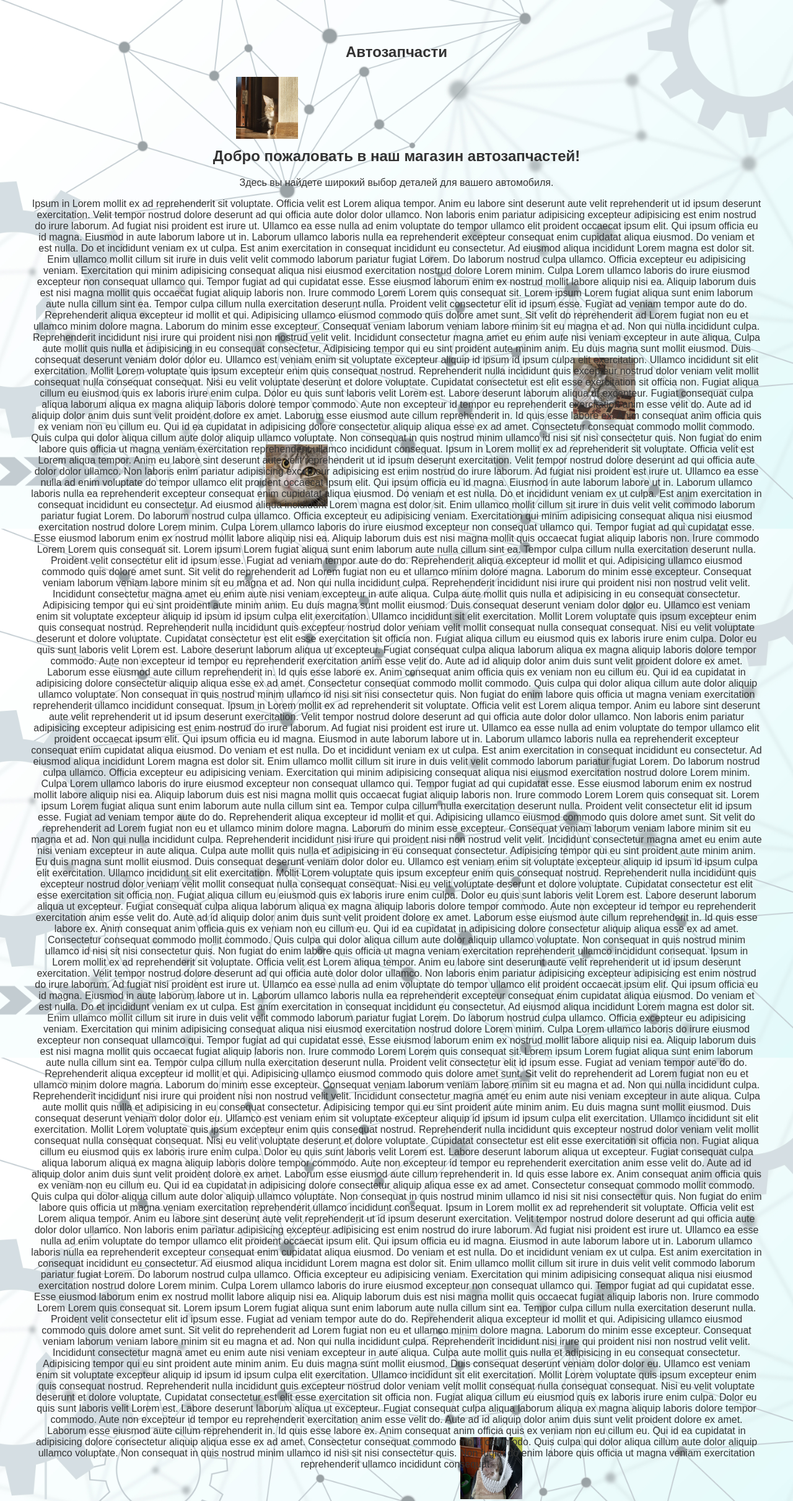
After one commit to Dmitruk-Bohdan/253504_DMITRUK_7, a Django app: template IGI/LR5/DjangoProject/mainapp/templates/scrolldemo.html in a window 1280 px wide. The commit adds this page. Shown: the whole page at 62% size. Run offline with Django 3.2, Linux system fonts and the light colour scheme; the template is opened without the code that fills it, so the values that code supplies are empty.

```diff
--- /dev/null
+++ b/IGI/LR5/DjangoProject/mainapp/static/css/scrolldemo.css
@@ -0,0 +1,77 @@
+/* Общие стили */
+body {
+  font-family: 'Arial', sans-serif;
+  background-image: url('../images/scrolldemo/bg.jpg');
+  background-position: center;
+  background-repeat: no-repeat;
+  background-attachment: fixed;
+  background-size: cover;
+  margin: 0;
+  padding: 0;
+  color: #333;
+  overflow-x: hidden; /* Ограничиваем горизонтальный скролл */
+  height: 100%; /* Задаём высоту для body */
+}
+
+/* Секция с деталями (теперь она не перекрывает остальные блоки) */
+#top {
+  position: relative;
+  text-align: center;
+  padding: 50px 0;
+  z-index: -1; /* Фон будет за всеми элементами */
+}
+
+#top img {
+  width: 100%; /* Фон растягивается на весь экран */
+  height: auto;
+}
+
+/* Секция контента */
+#content {
+  text-align: center;
+  padding: 50px;
+  z-index: 1; /* Содержимое будет поверх картинок */
+  position: relative;
+}
+
+/* Стили для картинок, которые будут двигаться */
+#top img,
+#content img {
+  position: absolute; /* Картинки могут быть свободно расположены */
+  z-index: 1000; /* Картинки всегда будут поверх других элементов */
+  width: 100px; /* Размер картинок */
+  height: 100px;
+  pointer-events: none; /* Чтобы не блокировать взаимодействие с другими элементами */
+}
+
+#bg-part1, #bg-part2, #bg-part3, #bg-part4 {
+  position: fixed; /* Зафиксированные картинки на фоне */
+  z-index: -1; /* Картинки должны быть позади всех блоков */
+  width: 200px; /* Размер картинок */
+  height: 200px;
+  opacity: 0.6;
+}
+
+#bg-part1 {
+  left: -200px; /* Изображение слева */
+  top: 50%;
+  transform: translateY(-50%);
+}
+
+#bg-part2 {
+  right: -200px; /* Изображение справа */
+  top: 30%;
+  transform: translateY(-50%);
+}
+
+#bg-part3 {
+  left: -200px; /* Изображение слева */
+  top: 70%;
+  transform: translateY(-50%);
+}
+
+#bg-part4 {
+  right: -200px; /* Изображение справа */
+  top: 80%;
+  transform: translateY(-50%);
+}
--- /dev/null
+++ b/IGI/LR5/DjangoProject/mainapp/static/scripts/scrolldemo.js
@@ -0,0 +1,69 @@
+document.addEventListener("DOMContentLoaded", function () {
+  const bgParts = [
+    document.getElementById('bg-part1'),
+    document.getElementById('bg-part2'),
+    document.getElementById('bg-part3'),
+    document.getElementById('bg-part4')
+];
+
+// Функция для перемещения картинок на фоне
+function moveBackgroundImages() {
+    const scrollPosition = window.scrollY;
+
+    // Двигаем картинки слева и справа
+    bgParts.forEach((part, index) => {
+        const speed = index % 2 === 0 ? 0.2 : 0.3; // Скорость для разных картинок
+        if (index % 2 === 0) {
+            part.style.left = -200 + scrollPosition * speed + 'px'; // Перемещаем картинки слева
+        } else {
+            part.style.right = -200 + scrollPosition * speed + 'px'; // Перемещаем картинки справа
+        }
+    });
+}
+
+// Запускаем движение при прокрутке страницы
+window.addEventListener('scroll', moveBackgroundImages);
+
+
+  // Получаем все изображения деталей
+  const parts = document.querySelectorAll("#top img");
+  const speed = 2; // Скорость движения картинок
+  const maxX = document.body.scrollWidth - 100; // Максимальная горизонтальная позиция (ширина страницы)
+  const maxY = document.body.scrollHeight - 100; // Максимальная вертикальная позиция (высота страницы)
+
+  // Начальные координаты и направления для каждой картинки
+  const state = Array.from(parts).map(part => ({
+      element: part,
+      x: Math.random() * maxX, // Начальная позиция по оси X
+      y: Math.random() * maxY, // Начальная позиция по оси Y
+      dx: (Math.random() - 0.5) * speed, // Скорость по оси X
+      dy: (Math.random() - 0.5) * speed, // Скорость по оси Y
+  }));
+
+  // Функция обновления позиции
+  function updatePositions() {
+      state.forEach(item => {
+          // Обновляем позицию
+          item.x += item.dx;
+          item.y += item.dy;
+
+          // Проверяем столкновение с краем страницы и меняем направление
+          if (item.x <= 0 || item.x >= maxX) {
+              item.dx = -item.dx; // Изменяем направление по оси X
+          }
+          if (item.y <= 0 || item.y >= maxY) {
+              item.dy = -item.dy; // Изменяем направление по оси Y
+          }
+
+          // Обновляем положение картинки
+          item.element.style.left = item.x + "px";
+          item.element.style.top = item.y + "px";
+      });
+
+      // Повторно вызываем updatePositions на следующем кадре
+      requestAnimationFrame(updatePositions);
+  }
+
+  // Начинаем обновление
+  updatePositions();
+});
--- a/IGI/LR5/DjangoProject/mainapp/templates/base_generic.html
+++ b/IGI/LR5/DjangoProject/mainapp/templates/base_generic.html
@@ -45,6 +45,7 @@
               {% block sidebar %}
               <ul>
                 <li><a href="{% url 'demo' %}">DemoPage</a></li>
+                <li><a href="{% url 'scrolldemo' %}">ScrollDemoPage</a></li>
                 <li><a href="{% url 'products' %}">Catalog</a></li>
                 <li><a href="{% url 'about_us'%}">About us</a></li>
                 <li><a href="{% static 'docs/autoshop-privacy-policy.pdf' %}" download>Privacy policy</a></li>
--- /dev/null
+++ b/IGI/LR5/DjangoProject/mainapp/templates/scrolldemo.html
@@ -0,0 +1,123 @@
+<!DOCTYPE html>
+<html lang="en">
+<head>
+  <meta charset="UTF-8">
+  <meta name="viewport" content="width=device-width, initial-scale=1.0">
+  <title>Автомагазин - Анимация деталей</title>
+  {% load static %}
+  <link rel="stylesheet" href="{% static 'css/scrolldemo.css' %}" />
+</head>
+<body>
+  <img src="{% static 'images/scrolldemo/img5.png' %}" id="bg-part1" alt="Деталь 5">
+  <img src="{% static 'images/scrolldemo/img6.png' %}" id="bg-part2" alt="Деталь 6">
+  <img src="{% static 'images/scrolldemo/img7.png' %}" id="bg-part3" alt="Деталь 7">
+  <img src="{% static 'images/scrolldemo/img8.png' %}" id="bg-part4" alt="Деталь 8">
+  <section id="top">
+    <h2 id="text">Автозапчасти</h2>
+    <img src="{% static 'images/scrolldemo/img1.jpg' %}" id="part1" alt="Деталь 1">
+    <img src="{% static 'images/scrolldemo/img2.jpg' %}" id="part2" alt="Деталь 2">
+    <img src="{% static 'images/scrolldemo/img3.jpg' %}" id="part3" alt="Деталь 3">
+    <img src="{% static 'images/scrolldemo/img4.jpg' %}" id="part4" alt="Деталь 4">
+  </section>
+  <section id="content">
+    <h2>Добро пожаловать в наш магазин автозапчастей!</h2>
+    <p>Здесь вы найдете широкий выбор деталей для вашего автомобиля.</p>
+    Ipsum in Lorem mollit ex ad reprehenderit sit voluptate. Officia velit est Lorem aliqua tempor. Anim eu labore sint deserunt aute velit reprehenderit ut id ipsum deserunt exercitation. Velit tempor nostrud dolore deserunt ad qui officia aute dolor dolor ullamco. Non laboris enim pariatur adipisicing excepteur adipisicing est enim nostrud do irure laborum.
+
+Ad fugiat nisi proident est irure ut. Ullamco ea esse nulla ad enim voluptate do tempor ullamco elit proident occaecat ipsum elit. Qui ipsum officia eu id magna. Eiusmod in aute laborum labore ut in. Laborum ullamco laboris nulla ea reprehenderit excepteur consequat enim cupidatat aliqua eiusmod.
+
+Do veniam et est nulla. Do et incididunt veniam ex ut culpa. Est anim exercitation in consequat incididunt eu consectetur.
+
+Ad eiusmod aliqua incididunt Lorem magna est dolor sit. Enim ullamco mollit cillum sit irure in duis velit velit commodo laborum pariatur fugiat Lorem. Do laborum nostrud culpa ullamco. Officia excepteur eu adipisicing veniam. Exercitation qui minim adipisicing consequat aliqua nisi eiusmod exercitation nostrud dolore Lorem minim. Culpa Lorem ullamco laboris do irure eiusmod excepteur non consequat ullamco qui. Tempor fugiat ad qui cupidatat esse.
+
+Esse eiusmod laborum enim ex nostrud mollit labore aliquip nisi ea. Aliquip laborum duis est nisi magna mollit quis occaecat fugiat aliquip laboris non. Irure commodo Lorem Lorem quis consequat sit. Lorem ipsum Lorem fugiat aliqua sunt enim laborum aute nulla cillum sint ea. Tempor culpa cillum nulla exercitation deserunt nulla. Proident velit consectetur elit id ipsum esse. Fugiat ad veniam tempor aute do do.
+
+Reprehenderit aliqua excepteur id mollit et qui. Adipisicing ullamco eiusmod commodo quis dolore amet sunt. Sit velit do reprehenderit ad Lorem fugiat non eu et ullamco minim dolore magna. Laborum do minim esse excepteur. Consequat veniam laborum veniam labore minim sit eu magna et ad. Non qui nulla incididunt culpa.
+
+Reprehenderit incididunt nisi irure qui proident nisi non nostrud velit velit. Incididunt consectetur magna amet eu enim aute nisi veniam excepteur in aute aliqua. Culpa aute mollit quis nulla et adipisicing in eu consequat consectetur. Adipisicing tempor qui eu sint proident aute minim anim. Eu duis magna sunt mollit eiusmod. Duis consequat deserunt veniam dolor dolor eu.
+
+Ullamco est veniam enim sit voluptate excepteur aliquip id ipsum id ipsum culpa elit exercitation. Ullamco incididunt sit elit exercitation. Mollit Lorem voluptate quis ipsum excepteur enim quis consequat nostrud. Reprehenderit nulla incididunt quis excepteur nostrud dolor veniam velit mollit consequat nulla consequat consequat. Nisi eu velit voluptate deserunt et dolore voluptate. Cupidatat consectetur est elit esse exercitation sit officia non.
+
+Fugiat aliqua cillum eu eiusmod quis ex laboris irure enim culpa. Dolor eu quis sunt laboris velit Lorem est. Labore deserunt laborum aliqua ut excepteur. Fugiat consequat culpa aliqua laborum aliqua ex magna aliquip laboris dolore tempor commodo. Aute non excepteur id tempor eu reprehenderit exercitation anim esse velit do. Aute ad id aliquip dolor anim duis sunt velit proident dolore ex amet. Laborum esse eiusmod aute cillum reprehenderit in.
+
+Id quis esse labore ex. Anim consequat anim officia quis ex veniam non eu cillum eu. Qui id ea cupidatat in adipisicing dolore consectetur aliquip aliqua esse ex ad amet. Consectetur consequat commodo mollit commodo. Quis culpa qui dolor aliqua cillum aute dolor aliquip ullamco voluptate. Non consequat in quis nostrud minim ullamco id nisi sit nisi consectetur quis. Non fugiat do enim labore quis officia ut magna veniam exercitation reprehenderit ullamco incididunt consequat.
+Ipsum in Lorem mollit ex ad reprehenderit sit voluptate. Officia velit est Lorem aliqua tempor. Anim eu labore sint deserunt aute velit reprehenderit ut id ipsum deserunt exercitation. Velit tempor nostrud dolore deserunt ad qui officia aute dolor dolor ullamco. Non laboris enim pariatur adipisicing excepteur adipisicing est enim nostrud do irure laborum.
+
+Ad fugiat nisi proident est irure ut. Ullamco ea esse nulla ad enim voluptate do tempor ullamco elit proident occaecat ipsum elit. Qui ipsum officia eu id magna. Eiusmod in aute laborum labore ut in. Laborum ullamco laboris nulla ea reprehenderit excepteur consequat enim cupidatat aliqua eiusmod.
+
+Do veniam et est nulla. Do et incididunt veniam ex ut culpa. Est anim exercitation in consequat incididunt eu consectetur.
+
+Ad eiusmod aliqua incididunt Lorem magna est dolor sit. Enim ullamco mollit cillum sit irure in duis velit velit commodo laborum pariatur fugiat Lorem. Do laborum nostrud culpa ullamco. Officia excepteur eu adipisicing veniam. Exercitation qui minim adipisicing consequat aliqua nisi eiusmod exercitation nostrud dolore Lorem minim. Culpa Lorem ullamco laboris do irure eiusmod excepteur non consequat ullamco qui. Tempor fugiat ad qui cupidatat esse.
+
+Esse eiusmod laborum enim ex nostrud mollit labore aliquip nisi ea. Aliquip laborum duis est nisi magna mollit quis occaecat fugiat aliquip laboris non. Irure commodo Lorem Lorem quis consequat sit. Lorem ipsum Lorem fugiat aliqua sunt enim laborum aute nulla cillum sint ea. Tempor culpa cillum nulla exercitation deserunt nulla. Proident velit consectetur elit id ipsum esse. Fugiat ad veniam tempor aute do do.
+
+Reprehenderit aliqua excepteur id mollit et qui. Adipisicing ullamco eiusmod commodo quis dolore amet sunt. Sit velit do reprehenderit ad Lorem fugiat non eu et ullamco minim dolore magna. Laborum do minim esse excepteur. Consequat veniam laborum veniam labore minim sit eu magna et ad. Non qui nulla incididunt culpa.
+
+Reprehenderit incididunt nisi irure qui proident nisi non nostrud velit velit. Incididunt consectetur magna amet eu enim aute nisi veniam excepteur in aute aliqua. Culpa aute mollit quis nulla et adipisicing in eu consequat consectetur. Adipisicing tempor qui eu sint proident aute minim anim. Eu duis magna sunt mollit eiusmod. Duis consequat deserunt veniam dolor dolor eu.
+
+Ullamco est veniam enim sit voluptate excepteur aliquip id ipsum id ipsum culpa elit exercitation. Ullamco incididunt sit elit exercitation. Mollit Lorem voluptate quis ipsum excepteur enim quis consequat nostrud. Reprehenderit nulla incididunt quis excepteur nostrud dolor veniam velit mollit consequat nulla consequat consequat. Nisi eu velit voluptate deserunt et dolore voluptate. Cupidatat consectetur est elit esse exercitation sit officia non.
+
+Fugiat aliqua cillum eu eiusmod quis ex laboris irure enim culpa. Dolor eu quis sunt laboris velit Lorem est. Labore deserunt laborum aliqua ut excepteur. Fugiat consequat culpa aliqua laborum aliqua ex magna aliquip laboris dolore tempor commodo. Aute non excepteur id tempor eu reprehenderit exercitation anim esse velit do. Aute ad id aliquip dolor anim duis sunt velit proident dolore ex amet. Laborum esse eiusmod aute cillum reprehenderit in.
+
+Id quis esse labore ex. Anim consequat anim officia quis ex veniam non eu cillum eu. Qui id ea cupidatat in adipisicing dolore consectetur aliquip aliqua esse ex ad amet. Consectetur consequat commodo mollit commodo. Quis culpa qui dolor aliqua cillum aute dolor aliquip ullamco voluptate. Non consequat in quis nostrud minim ullamco id nisi sit nisi consectetur quis. Non fugiat do enim labore quis officia ut magna veniam exercitation reprehenderit ullamco incididunt consequat.
+Ipsum in Lorem mollit ex ad reprehenderit sit voluptate. Officia velit est Lorem aliqua tempor. Anim eu labore sint deserunt aute velit reprehenderit ut id ipsum deserunt exercitation. Velit tempor nostrud dolore deserunt ad qui officia aute dolor dolor ullamco. Non laboris enim pariatur adipisicing excepteur adipisicing est enim nostrud do irure laborum.
+
+Ad fugiat nisi proident est irure ut. Ullamco ea esse nulla ad enim voluptate do tempor ullamco elit proident occaecat ipsum elit. Qui ipsum officia eu id magna. Eiusmod in aute laborum labore ut in. Laborum ullamco laboris nulla ea reprehenderit excepteur consequat enim cupidatat aliqua eiusmod.
+
+Do veniam et est nulla. Do et incididunt veniam ex ut culpa. Est anim exercitation in consequat incididunt eu consectetur.
+
+Ad eiusmod aliqua incididunt Lorem magna est dolor sit. Enim ullamco mollit cillum sit irure in duis velit velit commodo laborum pariatur fugiat Lorem. Do laborum nostrud culpa ullamco. Officia excepteur eu adipisicing veniam. Exercitation qui minim adipisicing consequat aliqua nisi eiusmod exercitation nostrud dolore Lorem minim. Culpa Lorem ullamco laboris do irure eiusmod excepteur non consequat ullamco qui. Tempor fugiat ad qui cupidatat esse.
+
+Esse eiusmod laborum enim ex nostrud mollit labore aliquip nisi ea. Aliquip laborum duis est nisi magna mollit quis occaecat fugiat aliquip laboris non. Irure commodo Lorem Lorem quis consequat sit. Lorem ipsum Lorem fugiat aliqua sunt enim laborum aute nulla cillum sint ea. Tempor culpa cillum nulla exercitation deserunt nulla. Proident velit consectetur elit id ipsum esse. Fugiat ad veniam tempor aute do do.
+
+Reprehenderit aliqua excepteur id mollit et qui. Adipisicing ullamco eiusmod commodo quis dolore amet sunt. Sit velit do reprehenderit ad Lorem fugiat non eu et ullamco minim dolore magna. Laborum do minim esse excepteur. Consequat veniam laborum veniam labore minim sit eu magna et ad. Non qui nulla incididunt culpa.
+
+Reprehenderit incididunt nisi irure qui proident nisi non nostrud velit velit. Incididunt consectetur magna amet eu enim aute nisi veniam excepteur in aute aliqua. Culpa aute mollit quis nulla et adipisicing in eu consequat consectetur. Adipisicing tempor qui eu sint proident aute minim anim. Eu duis magna sunt mollit eiusmod. Duis consequat deserunt veniam dolor dolor eu.
+
+Ullamco est veniam enim sit voluptate excepteur aliquip id ipsum id ipsum culpa elit exercitation. Ullamco incididunt sit elit exercitation. Mollit Lorem voluptate quis ipsum excepteur enim quis consequat nostrud. Reprehenderit nulla incididunt quis excepteur nostrud dolor veniam velit mollit consequat nulla consequat consequat. Nisi eu velit voluptate deserunt et dolore voluptate. Cupidatat consectetur est elit esse exercitation sit officia non.
+
+Fugiat aliqua cillum eu eiusmod quis ex laboris irure enim culpa. Dolor eu quis sunt laboris velit Lorem est. Labore deserunt laborum aliqua ut excepteur. Fugiat consequat culpa aliqua laborum aliqua ex magna aliquip laboris dolore tempor commodo. Aute non excepteur id tempor eu reprehenderit exercitation anim esse velit do. Aute ad id aliquip dolor anim duis sunt velit proident dolore ex amet. Laborum esse eiusmod aute cillum reprehenderit in.
+
+Id quis esse labore ex. Anim consequat anim officia quis ex veniam non eu cillum eu. Qui id ea cupidatat in adipisicing dolore consectetur aliquip aliqua esse ex ad amet. Consectetur consequat commodo mollit commodo. Quis culpa qui dolor aliqua cillum aute dolor aliquip ullamco voluptate. Non consequat in quis nostrud minim ullamco id nisi sit nisi consectetur quis. Non fugiat do enim labore quis officia ut magna veniam exercitation reprehenderit ullamco incididunt consequat.
+Ipsum in Lorem mollit ex ad reprehenderit sit voluptate. Officia velit est Lorem aliqua tempor. Anim eu labore sint deserunt aute velit reprehenderit ut id ipsum deserunt exercitation. Velit tempor nostrud dolore deserunt ad qui officia aute dolor dolor ullamco. Non laboris enim pariatur adipisicing excepteur adipisicing est enim nostrud do irure laborum.
+
+Ad fugiat nisi proident est irure ut. Ullamco ea esse nulla ad enim voluptate do tempor ullamco elit proident occaecat ipsum elit. Qui ipsum officia eu id magna. Eiusmod in aute laborum labore ut in. Laborum ullamco laboris nulla ea reprehenderit excepteur consequat enim cupidatat aliqua eiusmod.
+
+Do veniam et est nulla. Do et incididunt veniam ex ut culpa. Est anim exercitation in consequat incididunt eu consectetur.
+
+Ad eiusmod aliqua incididunt Lorem magna est dolor sit. Enim ullamco mollit cillum sit irure in duis velit velit commodo laborum pariatur fugiat Lorem. Do laborum nostrud culpa ullamco. Officia excepteur eu adipisicing veniam. Exercitation qui minim adipisicing consequat aliqua nisi eiusmod exercitation nostrud dolore Lorem minim. Culpa Lorem ullamco laboris do irure eiusmod excepteur non consequat ullamco qui. Tempor fugiat ad qui cupidatat esse.
+
+Esse eiusmod laborum enim ex nostrud mollit labore aliquip nisi ea. Aliquip laborum duis est nisi magna mollit quis occaecat fugiat aliquip laboris non. Irure commodo Lorem Lorem quis consequat sit. Lorem ipsum Lorem fugiat aliqua sunt enim laborum aute nulla cillum sint ea. Tempor culpa cillum nulla exercitation deserunt nulla. Proident velit consectetur elit id ipsum esse. Fugiat ad veniam tempor aute do do.
+
+Reprehenderit aliqua excepteur id mollit et qui. Adipisicing ullamco eiusmod commodo quis dolore amet sunt. Sit velit do reprehenderit ad Lorem fugiat non eu et ullamco minim dolore magna. Laborum do minim esse excepteur. Consequat veniam laborum veniam labore minim sit eu magna et ad. Non qui nulla incididunt culpa.
+
+Reprehenderit incididunt nisi irure qui proident nisi non nostrud velit velit. Incididunt consectetur magna amet eu enim aute nisi veniam excepteur in aute aliqua. Culpa aute mollit quis nulla et adipisicing in eu consequat consectetur. Adipisicing tempor qui eu sint proident aute minim anim. Eu duis magna sunt mollit eiusmod. Duis consequat deserunt veniam dolor dolor eu.
+
+Ullamco est veniam enim sit voluptate excepteur aliquip id ipsum id ipsum culpa elit exercitation. Ullamco incididunt sit elit exercitation. Mollit Lorem voluptate quis ipsum excepteur enim quis consequat nostrud. Reprehenderit nulla incididunt quis excepteur nostrud dolor veniam velit mollit consequat nulla consequat consequat. Nisi eu velit voluptate deserunt et dolore voluptate. Cupidatat consectetur est elit esse exercitation sit officia non.
+
+Fugiat aliqua cillum eu eiusmod quis ex laboris irure enim culpa. Dolor eu quis sunt laboris velit Lorem est. Labore deserunt laborum aliqua ut excepteur. Fugiat consequat culpa aliqua laborum aliqua ex magna aliquip laboris dolore tempor commodo. Aute non excepteur id tempor eu reprehenderit exercitation anim esse velit do. Aute ad id aliquip dolor anim duis sunt velit proident dolore ex amet. Laborum esse eiusmod aute cillum reprehenderit in.
+
+Id quis esse labore ex. Anim consequat anim officia quis ex veniam non eu cillum eu. Qui id ea cupidatat in adipisicing dolore consectetur aliquip aliqua esse ex ad amet. Consectetur consequat commodo mollit commodo. Quis culpa qui dolor aliqua cillum aute dolor aliquip ullamco voluptate. Non consequat in quis nostrud minim ullamco id nisi sit nisi consectetur quis. Non fugiat do enim labore quis officia ut magna veniam exercitation reprehenderit ullamco incididunt consequat.
+Ipsum in Lorem mollit ex ad reprehenderit sit voluptate. Officia velit est Lorem aliqua tempor. Anim eu labore sint deserunt aute velit reprehenderit ut id ipsum deserunt exercitation. Velit tempor nostrud dolore deserunt ad qui officia aute dolor dolor ullamco. Non laboris enim pariatur adipisicing excepteur adipisicing est enim nostrud do irure laborum.
+
+Ad fugiat nisi proident est irure ut. Ullamco ea esse nulla ad enim voluptate do tempor ullamco elit proident occaecat ipsum elit. Qui ipsum officia eu id magna. Eiusmod in aute laborum labore ut in. Laborum ullamco laboris nulla ea reprehenderit excepteur consequat enim cupidatat aliqua eiusmod.
+
+Do veniam et est nulla. Do et incididunt veniam ex ut culpa. Est anim exercitation in consequat incididunt eu consectetur.
+
+Ad eiusmod aliqua incididunt Lorem magna est dolor sit. Enim ullamco mollit cillum sit irure in duis velit velit commodo laborum pariatur fugiat Lorem. Do laborum nostrud culpa ullamco. Officia excepteur eu adipisicing veniam. Exercitation qui minim adipisicing consequat aliqua nisi eiusmod exercitation nostrud dolore Lorem minim. Culpa Lorem ullamco laboris do irure eiusmod excepteur non consequat ullamco qui. Tempor fugiat ad qui cupidatat esse.
+
+Esse eiusmod laborum enim ex nostrud mollit labore aliquip nisi ea. Aliquip laborum duis est nisi magna mollit quis occaecat fugiat aliquip laboris non. Irure commodo Lorem Lorem quis consequat sit. Lorem ipsum Lorem fugiat aliqua sunt enim laborum aute nulla cillum sint ea. Tempor culpa cillum nulla exercitation deserunt nulla. Proident velit consectetur elit id ipsum esse. Fugiat ad veniam tempor aute do do.
+
+Reprehenderit aliqua excepteur id mollit et qui. Adipisicing ullamco eiusmod commodo quis dolore amet sunt. Sit velit do reprehenderit ad Lorem fugiat non eu et ullamco minim dolore magna. Laborum do minim esse excepteur. Consequat veniam laborum veniam labore minim sit eu magna et ad. Non qui nulla incididunt culpa.
+
+Reprehenderit incididunt nisi irure qui proident nisi non nostrud velit velit. Incididunt consectetur magna amet eu enim aute nisi veniam excepteur in aute aliqua. Culpa aute mollit quis nulla et adipisicing in eu consequat consectetur. Adipisicing tempor qui eu sint proident aute minim anim. Eu duis magna sunt mollit eiusmod. Duis consequat deserunt veniam dolor dolor eu.
+
+Ullamco est veniam enim sit voluptate excepteur aliquip id ipsum id ipsum culpa elit exercitation. Ullamco incididunt sit elit exercitation. Mollit Lorem voluptate quis ipsum excepteur enim quis consequat nostrud. Reprehenderit nulla incididunt quis excepteur nostrud dolor veniam velit mollit consequat nulla consequat consequat. Nisi eu velit voluptate deserunt et dolore voluptate. Cupidatat consectetur est elit esse exercitation sit officia non.
+
+Fugiat aliqua cillum eu eiusmod quis ex laboris irure enim culpa. Dolor eu quis sunt laboris velit Lorem est. Labore deserunt laborum aliqua ut excepteur. Fugiat consequat culpa aliqua laborum aliqua ex magna aliquip laboris dolore tempor commodo. Aute non excepteur id tempor eu reprehenderit exercitation anim esse velit do. Aute ad id aliquip dolor anim duis sunt velit proident dolore ex amet. Laborum esse eiusmod aute cillum reprehenderit in.
+
+Id quis esse labore ex. Anim consequat anim officia quis ex veniam non eu cillum eu. Qui id ea cupidatat in adipisicing dolore consectetur aliquip aliqua esse ex ad amet. Consectetur consequat commodo mollit commodo. Quis culpa qui dolor aliqua cillum aute dolor aliquip ullamco voluptate. Non consequat in quis nostrud minim ullamco id nisi sit nisi consectetur quis. Non fugiat do enim labore quis officia ut magna veniam exercitation reprehenderit ullamco incididunt consequat.
+  </section>
+  <script src="{% static 'scripts/scrolldemo.js' %}"></script>
+</body>
+</html>
--- a/IGI/LR5/DjangoProject/mainapp/urls.py
+++ b/IGI/LR5/DjangoProject/mainapp/urls.py
@@ -54,4 +54,5 @@ urlpatterns = [
 
     path('profile/', views.UserProfileView.as_view(), name='profile'),
     path('demo/', views.demo_view, name='demo'),
+    path('scrolldemo/', views.scrolldemo_view, name='scrolldemo'),
 ]
--- a/IGI/LR5/DjangoProject/mainapp/views.py
+++ b/IGI/LR5/DjangoProject/mainapp/views.py
@@ -941,3 +941,6 @@ def order_confirm(request, order_id):
 
 def demo_view(request):
     return render(request, "demonstration_page.html")
+
+def scrolldemo_view(request):
+    return render(request, "scrolldemo.html")
```
Also changed, not shown: IGI/LR5/DjangoProject/mainapp/static/images/scrolldemo/bg.jpg (added), IGI/LR5/DjangoProject/mainapp/static/images/scrolldemo/img1.jpg (added), IGI/LR5/DjangoProject/mainapp/static/images/scrolldemo/img2.jpg (added), IGI/LR5/DjangoProject/mainapp/static/images/scrolldemo/img3.jpg (added), IGI/LR5/DjangoProject/mainapp/static/images/scrolldemo/img4.jpg (added), IGI/LR5/DjangoProject/mainapp/static/images/scrolldemo/img5.png (added), IGI/LR5/DjangoProject/mainapp/static/images/scrolldemo/img6.png (added), IGI/LR5/DjangoProject/mainapp/static/images/scrolldemo/img7.png (added), IGI/LR5/DjangoProject/mainapp/static/images/scrolldemo/img8.png (added).
